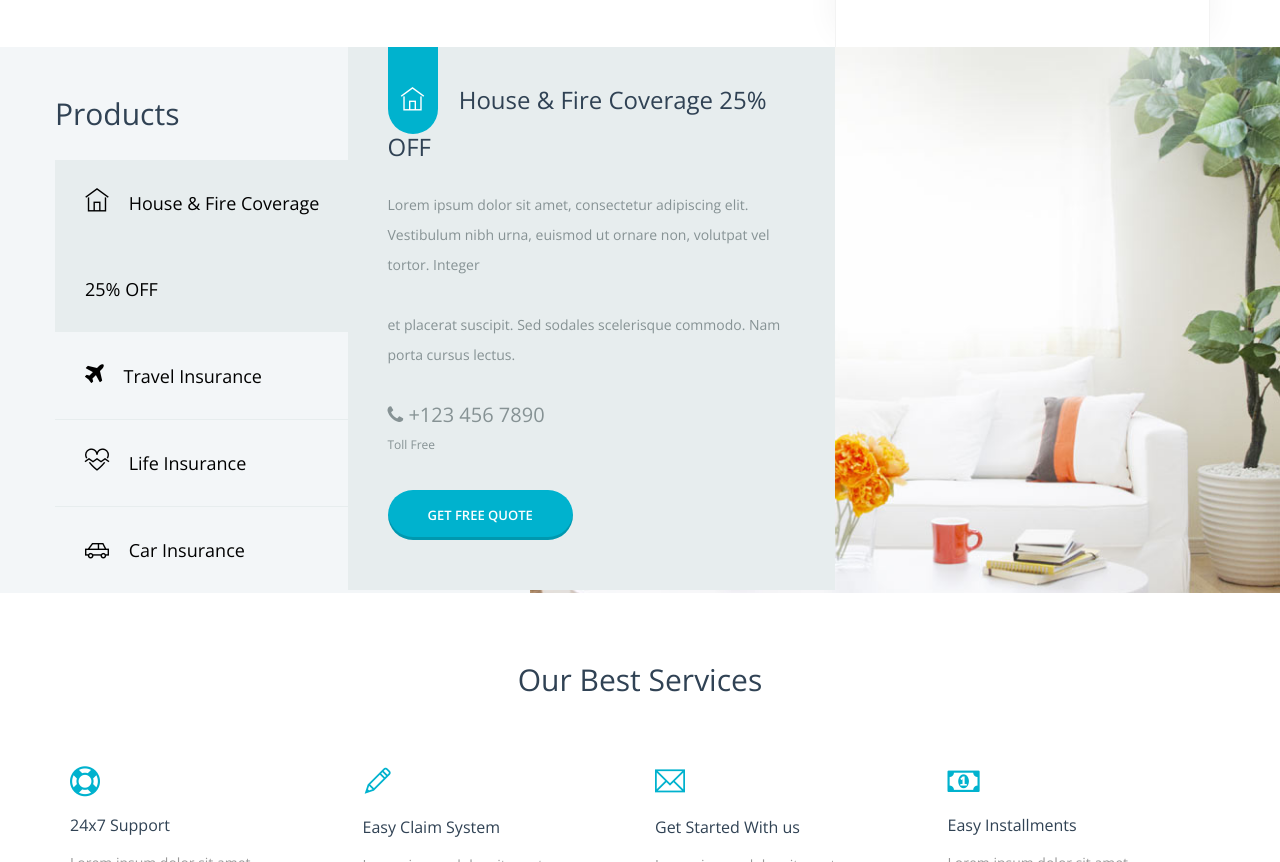
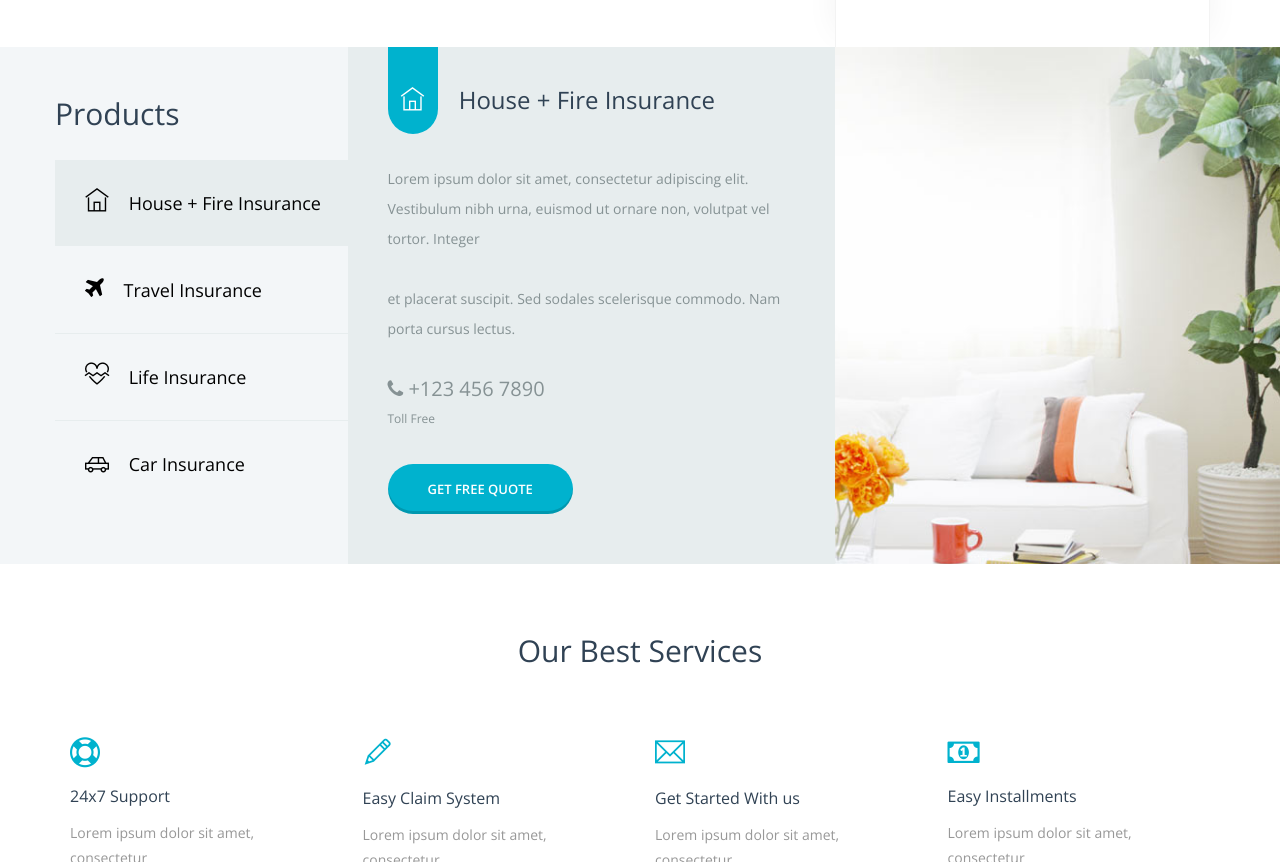
Before and after one commit to danway97/Project-1, a plain HTML site: page index.html in a window 1280 px wide. Shown: the part 1171-2033 px from the top of the page. Drawn offline with nearby package versions, Linux system fonts and the light colour scheme; files that its build step writes are made by us from their sources.

Commit message:
Update index.html

```diff
--- a/index.html
+++ b/index.html
@@ -180,7 +180,7 @@
                     <div id="parentVerticalTab">
                         <h2>Products</h2>
                         <ul class="resp-tabs-list hor_1 col-sm-3 col-md-3 col-lg-3">
-                            <li><i class="ti-home"></i> House & Fire Coverage 25% OFF</li>
+                            <li><i class="ti-home"></i> House + Fire Insurance</li>
                             <li><i class="fa fa-plane"></i> Travel Insurance</li>
                             <li><i class="ti-heart-broken"></i> Life Insurance</li>
                             <li><i class="ti-car"></i> Car Insurance</li>
@@ -190,7 +190,7 @@
                                 <div class="prod-tab-content">
                                     <h4>
                                         <span class="prod-cion"><i class="ti-home"></i></span>
-                                        House & Fire Coverage 25% OFF
+                                        House + Fire Insurance
                                     </h4>
                                     <p>Lorem ipsum dolor sit amet, consectetur adipiscing elit. Vestibulum nibh urna, euismod ut ornare non, volutpat vel tortor. Integer</p>
                                     <p>et placerat suscipit. Sed sodales scelerisque commodo. Nam porta cursus lectus. </p>
```
